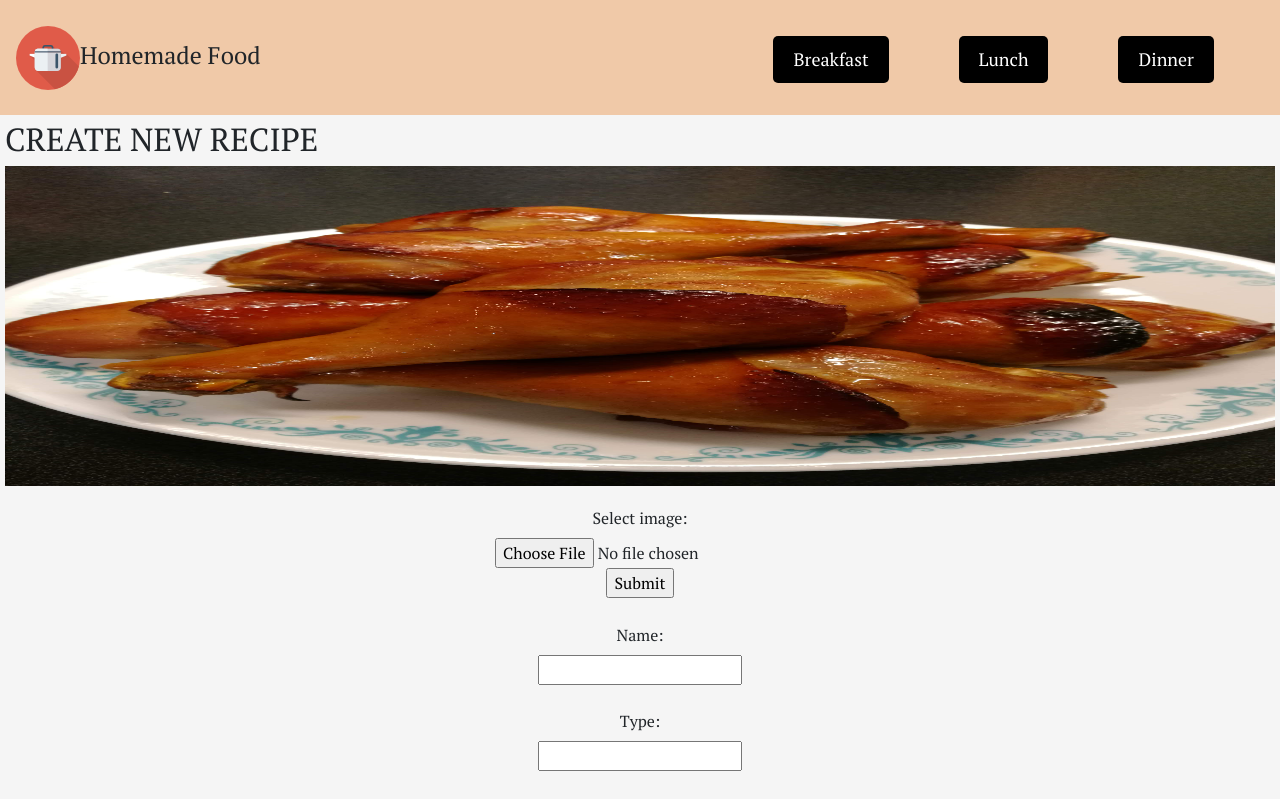
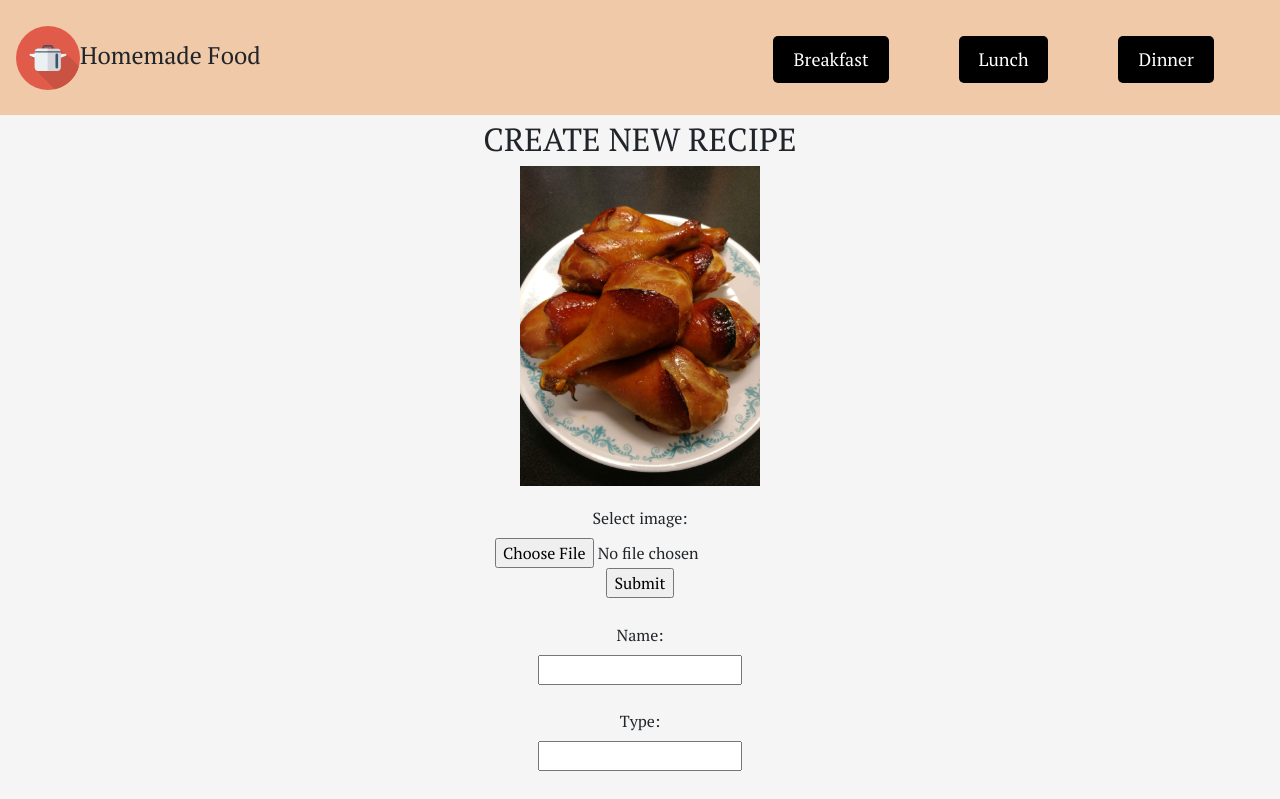
Before and after one commit to SvetlanaSurzhan/recipes-site, a React (Create React App) app in the folder ClientApp/: page /create in a window 1280 px wide. Shown: the top 799 px of the page. Built offline with nearby package versions, Linux system fonts and the light colour scheme.

Commit message:
changed style

```diff
--- a/ClientApp/src/components/createRecipe/Create.css
+++ b/ClientApp/src/components/createRecipe/Create.css
@@ -1,5 +1,6 @@
 .create-container{
     display: flex;
+    align-items: center;
     flex-direction: column;
     flex-wrap: nowrap;
     padding: 5px;
@@ -10,7 +11,8 @@ h2 {
 }
 .img-item{
     max-height: 300px;
-    padding: 10px;
+    max-width: 500px;
+    padding: 5px;
 }
 .upload-form{
     display: flex;
```
